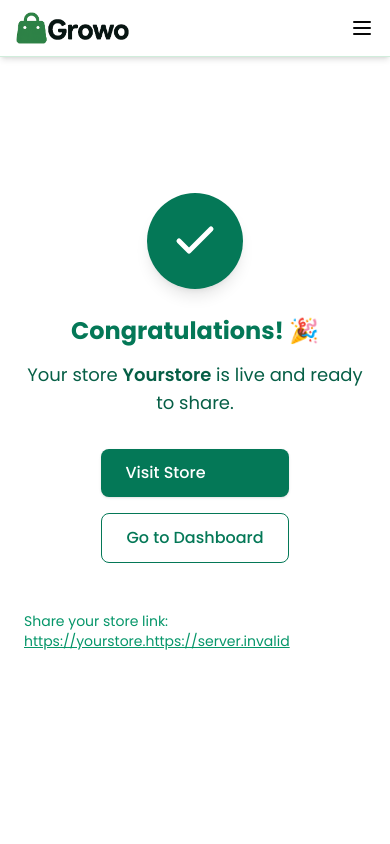
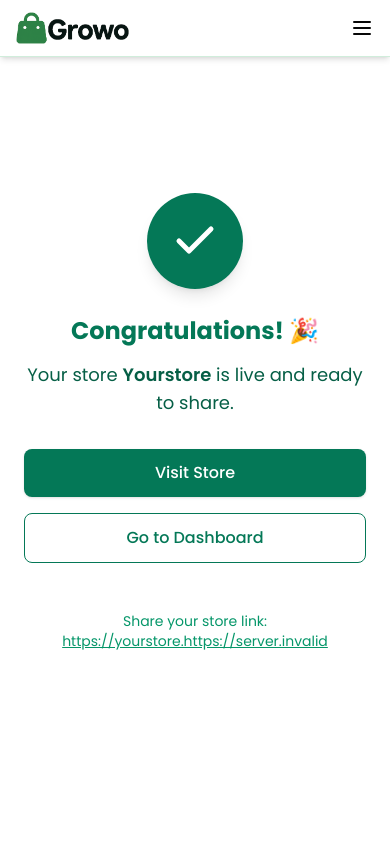
Before and after one commit to nilesh-developer/bazaar, a React (Vite) app in the folder frontend/: page /congratulation in a window 390 px wide. Shown: the top 844 px of the page. Built offline with nearby package versions, Linux system fonts and the light colour scheme; no server answers.

Commit message:
updated ui

```diff
--- a/frontend/src/components/Home/CongratulationsPage.jsx
+++ b/frontend/src/components/Home/CongratulationsPage.jsx
@@ -63,19 +63,19 @@ export default function CongratulationsPage() {
         initial={{ opacity: 0, y: 20 }}
         animate={{ opacity: 1, y: 0 }}
         transition={{ delay: 0.7 }}
-        className="mt-8 flex flex-col sm:flex-row gap-4"
+        className="mt-8 flex flex-col w-full lg:w-auto sm:flex-row gap-4"
       >
         <a
           href={storeUrl}
           target="_blank"
           rel="noreferrer"
-          className="px-6 py-3 rounded-lg bg-emerald-700 text-white font-medium shadow hover:bg-emerald-800 transition"
+          className="px-6 py-3 text-center rounded-lg bg-emerald-700 text-white font-medium shadow hover:bg-emerald-800 transition"
         >
           Visit Store
         </a>
         <a
           href="/seller/dashboard"
-          className="px-6 py-3 rounded-lg border border-emerald-700 text-emerald-700 font-medium hover:bg-emerald-50 transition"
+          className="px-6 py-3 text-center rounded-lg border border-emerald-700 text-emerald-700 font-medium hover:bg-emerald-50 transition"
         >
           Go to Dashboard
         </a>
@@ -85,7 +85,7 @@ export default function CongratulationsPage() {
         initial={{ opacity: 0 }}
         animate={{ opacity: 1 }}
         transition={{ delay: 1 }}
-        className="mt-12 text-sm text-emerald-600"
+        className="mt-12 text-sm text-center text-emerald-600"
       >
         Share your store link: <a href={storeUrl} className="underline">{storeUrl}</a>
       </motion.div>
```
